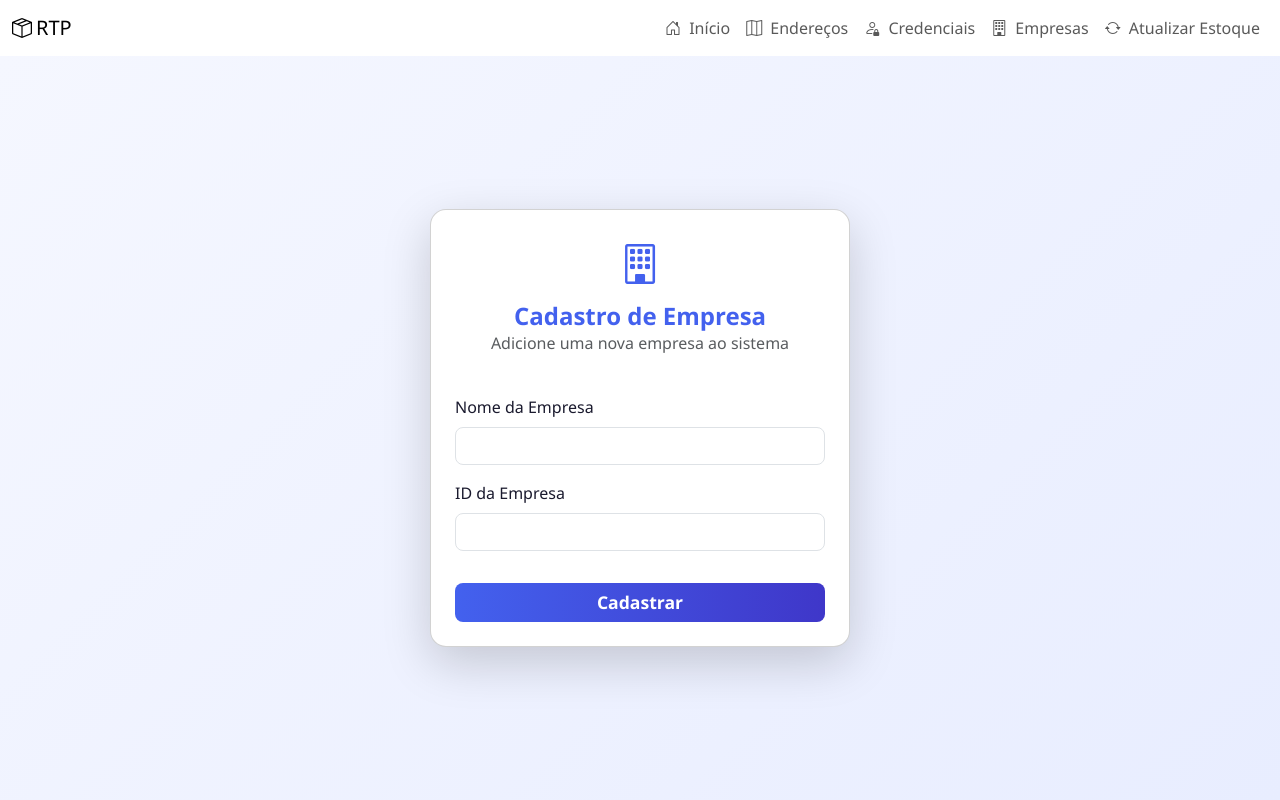
After one commit to Andersonps-dev/AppReversa, a Flask app: page /cadastro_empresa in a window 1280 px wide. The commit adds this page. Run offline with Flask 3, Linux system fonts and the light colour scheme.

Commit message:
empresa cadastro

```diff
--- a/app.py
+++ b/app.py
@@ -1,4 +1,5 @@
-from flask import Flask, render_template, request, redirect, url_for, flash, get_flashed_messages
+from flask import Flask, render_template, request, redirect, url_for, flash, get_flashed_messages, g
+from werkzeug.security import generate_password_hash, check_password_hash
 from database import db
 from flask_migrate import Migrate
 import os
@@ -12,6 +13,7 @@ from ApiWMS.extrair_dados_estoque import extrair_dados_estoques_wms
 from ApiWMS.executar_inventario import InventoryExecutor
 from datetime import datetime
 import pytz
+from functools import wraps
 
 app = Flask(__name__)
 
@@ -25,13 +27,13 @@ POSTGRES_PORT = os.getenv('POSTGRES_PORT')
 
 app.config['SQLALCHEMY_DATABASE_URI'] = f'postgresql://{POSTGRES_USER}:{POSTGRES_PASSWORD}@{POSTGRES_HOST}:{POSTGRES_PORT}/{POSTGRES_DB}'
 
-app.config['SECRET_KEY'] = 'admin_anderson_luft'
+load_dotenv()
+
+app.config['SECRET_KEY'] = os.getenv('SECRET_KEY')
 app.config['SQLALCHEMY_TRACK_MODIFICATIONS'] = False
 
 db.init_app(app)
 migrate = Migrate(app, db)
-
-load_dotenv()
 
 logging.basicConfig(level=logging.INFO)
 logger = logging.getLogger(__name__)
@@ -39,6 +41,10 @@ logger = logging.getLogger(__name__)
 @app.route('/login', methods=['GET', 'POST'])
 def login():
     return render_template('login.html')
+
+@app.route('/cadastro_empresa', methods=['GET', 'POST'])
+def cadastro_empresa():
+    return render_template('empresa_cadastro.html')
 
 @app.route('/')
 def index():
@@ -279,5 +285,5 @@ def credenciais():
 if __name__ == '__main__':
     with app.app_context():
         db.create_all()
-    app.run(host='0.0.0.0', port=5000, debug=False)
-    # app.run(debug=True)
+    # app.run(host='0.0.0.0', port=5000, debug=False)
+    app.run(debug=True)
--- /dev/null
+++ b/static/empresa_cadastro.css
@@ -0,0 +1,63 @@
+
+body {
+    font-family: 'Segoe UI', Tahoma, Geneva, Verdana, sans-serif;
+    background: linear-gradient(135deg, #f5f7ff 0%, #e8edff 100%);
+    color: #333;
+    min-height: 100vh;
+}
+
+.main-container {
+    min-height: calc(100vh - 56px);
+    display: flex;
+    align-items: center;
+    justify-content: center;
+    background: none;
+}
+
+.empresa-card {
+    background: #fff;
+    border-radius: 16px;
+    box-shadow: 0 5px 24px rgba(67, 97, 238, 0.12);
+    padding: 2.5rem 2rem 2rem 2rem;
+    width: 100%;
+    max-width: 420px;
+}
+
+.empresa-title {
+    font-size: 1.5rem;
+    font-weight: 700;
+    color: #4361ee;
+    margin-bottom: 0.5rem;
+    text-align: center;
+}
+
+.form-label {
+    font-weight: 500;
+    color: #1a1a2e;
+}
+
+.form-control {
+    border-radius: 8px;
+    font-size: 1rem;
+}
+
+.btn-primary {
+    background: linear-gradient(90deg, #4361ee, #3f37c9);
+    border: none;
+    border-radius: 8px;
+    font-size: 1.1rem;
+    font-weight: 600;
+    width: 100%;
+    margin-top: 1rem;
+    transition: background 0.2s;
+}
+.btn-primary:hover {
+    background: linear-gradient(90deg, #3f37c9, #4361ee);
+}
+
+@media (max-width: 600px) {
+    .empresa-card {
+        padding: 1.2rem 0.5rem 1rem 0.5rem;
+        max-width: 98vw;
+    }
+}
--- /dev/null
+++ b/templates/empresa_cadastro.html
@@ -0,0 +1,35 @@
+<!DOCTYPE html>
+<html lang="pt-br">
+<head>
+    <meta charset="UTF-8">
+    <title>Cadastro de Empresa</title>
+    <meta name="viewport" content="width=device-width, initial-scale=1, maximum-scale=1, user-scalable=no">
+    <link href="https://cdn.jsdelivr.net/npm/bootstrap@5.3.0/dist/css/bootstrap.min.css" rel="stylesheet">
+    <link href="https://cdn.jsdelivr.net/npm/bootstrap-icons@1.10.5/font/bootstrap-icons.css" rel="stylesheet">
+    <link rel="icon" type="image/png" href="https://i.postimg.cc/ZKPM50BD/distribuido-1.png">
+    <link rel="stylesheet" href="{{ url_for('static', filename='empresa_cadastro.css') }}">
+</head>
+<body>
+    {% include 'navbar.html' %}
+    <div class="main-container d-flex align-items-center justify-content-center" style="min-height: calc(100vh - 56px); background: linear-gradient(135deg, #f5f7ff 0%, #e8edff 100%);">
+        <div class="empresa-card card shadow-lg p-4" style="max-width: 420px; width: 100%; border-radius: 16px;">
+            <div class="text-center mb-4">
+                <i class="bi bi-building" style="font-size: 2.5rem; color: #4361ee;"></i>
+                <h2 class="empresa-title mt-2 mb-0" style="font-weight: 700; color: #4361ee;">Cadastro de Empresa</h2>
+                <p class="text-muted" style="font-size: 1rem;">Adicione uma nova empresa ao sistema</p>
+            </div>
+            <form method="post" autocomplete="off">
+                <div class="mb-3">
+                    <label for="nome_empresa" class="form-label">Nome da Empresa</label>
+                    <input type="text" class="form-control" id="nome_empresa" name="nome_empresa" required>
+                </div>
+                <div class="mb-3">
+                    <label for="id_empresa" class="form-label">ID da Empresa</label>
+                    <input type="text" class="form-control" id="id_empresa" name="id_empresa" required>
+                </div>
+                <button type="submit" class="btn btn-primary w-100">Cadastrar</button>
+            </form>
+        </div>
+    </div>
+</body>
+</html>
--- a/templates/navbar.html
+++ b/templates/navbar.html
@@ -24,6 +24,11 @@
                     </a>
                 </li>
                 <li class="nav-item">
+                    <a class="nav-link" href="/cadastro_empresa">
+                        <i class="bi bi-building me-1"></i> Empresas
+                    </a>
+                </li>
+                <li class="nav-item">
                     <a class="nav-link" href="#" data-bs-toggle="modal" data-bs-target="#modalAtualizarEstoque">
                         <i class="bi bi-arrow-repeat me-1"></i> Atualizar Estoque
                     </a>
```
Also changed, not shown: 1 other file.
